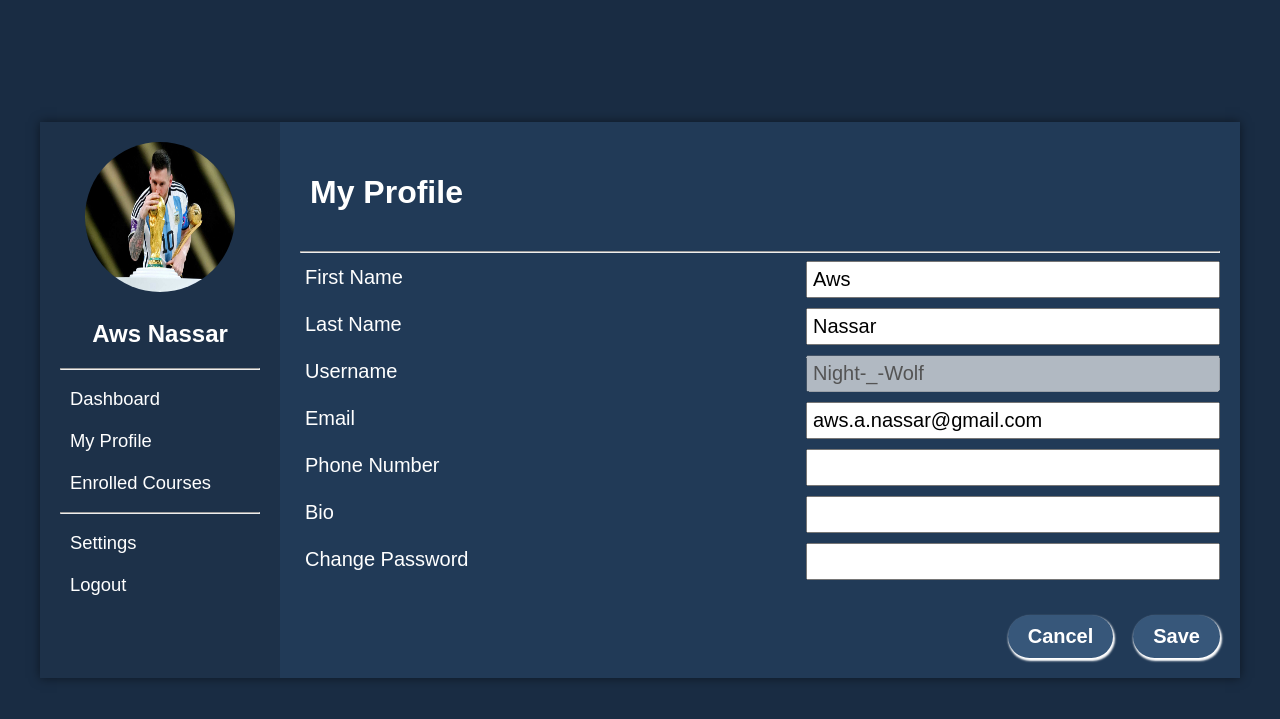
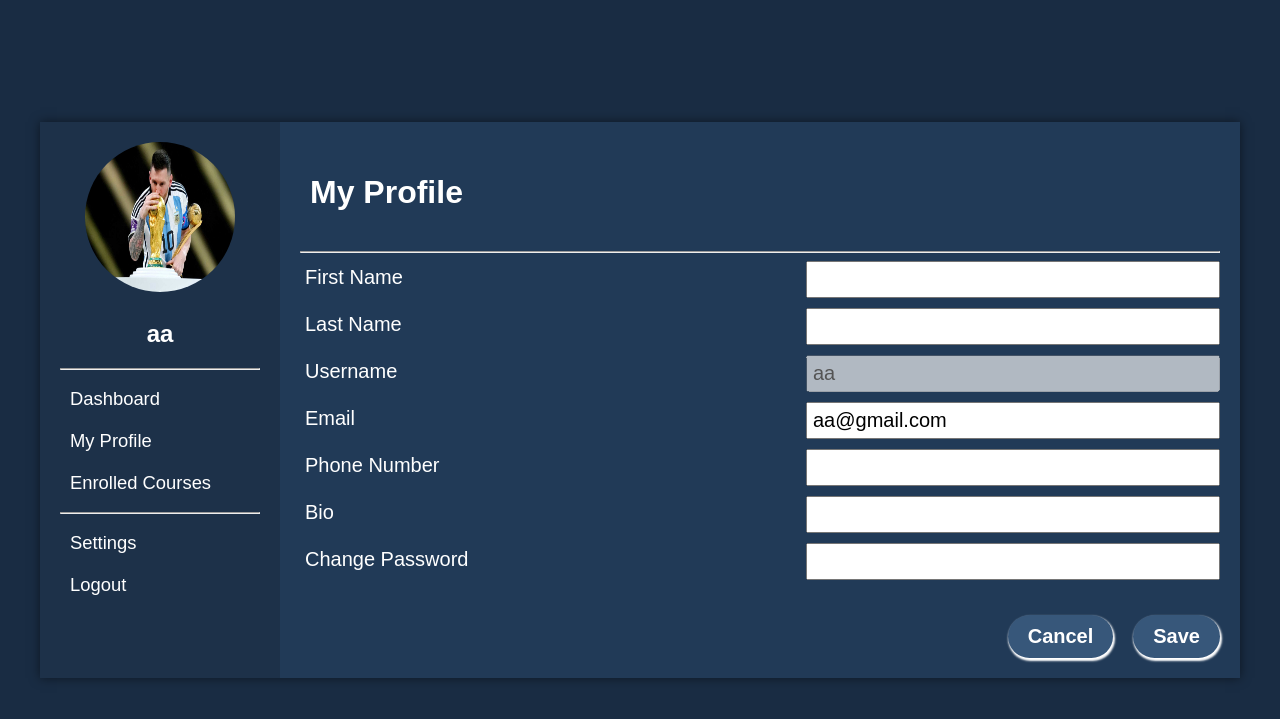
Before and after one commit to Ahmad-Jaber0/Graduation-project, a Django app: page /profile/ in a window 1280 px wide, after a click on "Settings". Shown: the top 719 px of the page. Run offline with Django 5.2, Linux system fonts and the light colour scheme; a user stored in the database is signed in; some libraries are stand-ins or nearby versions.

Commit message:
back profile

```diff
--- a/hierarchy/templates/Home.html
+++ b/hierarchy/templates/Home.html
@@ -24,7 +24,6 @@
     <nav class = "navigation" id = "header-icons">
         <a href = "{% url 'profile'%}" id = "profile"><i class="fa-regular fa-user fa-lg"></i></a>
         <a href = "{% url 'login'%}"><i class="fa fa-right-to-bracket fa-lg"></i></a>
-        <a href = "{% url 'logout_page'%}"><i class="fa-solid fa-right-from-bracket fa-lg"></i></a>
     </nav>
 
 </header>
--- a/hierarchy/templates/profile.html
+++ b/hierarchy/templates/profile.html
@@ -17,7 +17,7 @@
             <div class="logo">
                 <img src="{% static 'images/messi.jpg' %}" alt="AWS">
                 <br>
-                <h1>Aws Nassar</h1>
+                <h1>{{request.user.username}}</h1>
             </div>
             <ul>
                 <hr>
@@ -27,6 +27,7 @@
                 <hr>
                 <li><a href="#settings">Settings</a></li>
                 <li><a href="#logout">Logout</a></li>
+
             </ul>
         </nav>
 
@@ -55,22 +56,22 @@
                 <hr>
                 <div class="label-line">
                     <div class="label">First Name</div>
-                    <div class="label">Aws</div>
+                    <div class="label">{{request.user.first_name}}</div>
                 </div>
 
                 <div class="label-line">
                     <div class="label">Last Name</div>
-                    <div class="label">Nassar</div>
+                    <div class="label">{{request.user.last_name}}</div>
                 </div>
 
                 <div class="label-line">
                     <div class="label">Username</div>
-                    <div class="label">Night-_-Wolf</div>
+                    <div class="label">{{request.user.username}}</div>
                 </div>
 
                 <div class="label-line">
                     <div class="label">Email</div>
-                    <div class="label">aws.a.nassar@gmail.com</div>
+                    <div class="label">{{request.user.email}}</div>
                 </div>
 
                 <div class="label-line">
@@ -117,42 +118,45 @@
             <section id="settings" class="hidden">
                 <h2>My Profile</h2>
                 <hr>
+                <form action="{% url 'update_profile' %}" method="post">
+                    {% csrf_token %}
                     <div class="label-line">
                         <div class="label">First Name</div>
-                    <input type="text" class="label" value="Aws">
+                        <input type="text" class="label" name="first_name" value="{{ request.user.first_name }}">
                     </div>
 
                     <div class="label-line">
                         <div class="label">Last Name</div>
-                    <input type="text" class="label" value="Nassar">
+                        <input type="text" class="label" name="last_name" value="{{ request.user.last_name }}">
                     </div>
 
                     <div class="label-line">
                         <div class="label">Username</div>
-                    <input type="text" class="label" value="Night-_-Wolf" disabled>
+                        <input type="text" class="label" value="{{ request.user.username }}" disabled>
                     </div>
 
                     <div class="label-line">
                         <div class="label">Email</div>
-                    <input type="text" class="label" value="aws.a.nassar@gmail.com">
+                        <input type="text" class="label" name="email" value="{{ request.user.email }}">
                     </div>
 
                     <div class="label-line">
                         <div class="label">Phone Number</div>
-                    <input type="text" class="label" value="">
+                        <input type="text" class="label" name="phone_number" value="">
                     </div>
 
                     <div class="label-line">
                         <div class="label">Bio</div>
-                    <input type="text" class="label" value="">
+                        <input type="text" class="label" name="bio" value="">
                     </div>
 
                     <div class="label-line">
                         <div class="label">Change Password</div>
-                    <input type="text" class="label" value="">
+                        <input type="password" class="label" name="password">
                     </div>
-                <button onclick="window.location.href='#'">Save</button>
-                <button onclick="window.location.href='#'">Cancel</button>
+                    <button type="submit">Save</button>
+                    <button type="button" onclick="window.location.href='#'">Cancel</button>
+                </form>
             </section>
 
 
--- a/hierarchy/urls.py
+++ b/hierarchy/urls.py
@@ -15,6 +15,8 @@ urlpatterns = [
     path('fetch_chapters/', views.fetch_chapters, name='fetch_chapters'),
     path('fetch_topics/', views.fetch_topics, name='fetch_topics'),
     path('profile/',views.profile,name='profile'),
+    path('update_profile/', views.update_profile, name='update_profile'),
+
 
 
 ]
--- a/hierarchy/views.py
+++ b/hierarchy/views.py
@@ -1,7 +1,7 @@
 from django.shortcuts import render, redirect,get_object_or_404
 from django.contrib import auth, messages
 from django.http import HttpResponse,HttpResponseForbidden,JsonResponse
-from django.contrib.auth import authenticate,login,logout,get_user_model
+from django.contrib.auth import authenticate,login,logout,get_user_model,update_session_auth_hash
 from .models import *
 from django.contrib.auth.decorators import login_required
 from django.views.decorators.http import require_http_methods
@@ -17,6 +17,26 @@ def home(request):
 @login_required
 def profile(request):
     return render(request,'profile.html')
+
+
+@login_required
+def update_profile(request):
+    if request.method == 'POST':
+        user_profile=User.objects.get(username=request.user.username)
+        user_profile.first_name = request.POST.get('first_name', '')
+        user_profile.last_name = request.POST.get('last_name', '')
+        user_profile.email = request.POST.get('email', '')
+        #user_profile.bio = request.POST['bio']
+        #user_profile.phone_number = request.POST['phone_number']
+        user_profile.save()
+        new_password = request.POST.get('password')
+        if new_password:
+            user_profile.set_password(new_password)
+            user_profile.save()
+            update_session_auth_hash(request, user_profile)
+        return redirect('profile')
+    return redirect('profile')
+
 
 @login_required
 def course(request, course_name):
```
Also changed, not shown: db.sqlite3. Lines whose indentation alone changed are shown as unchanged.
